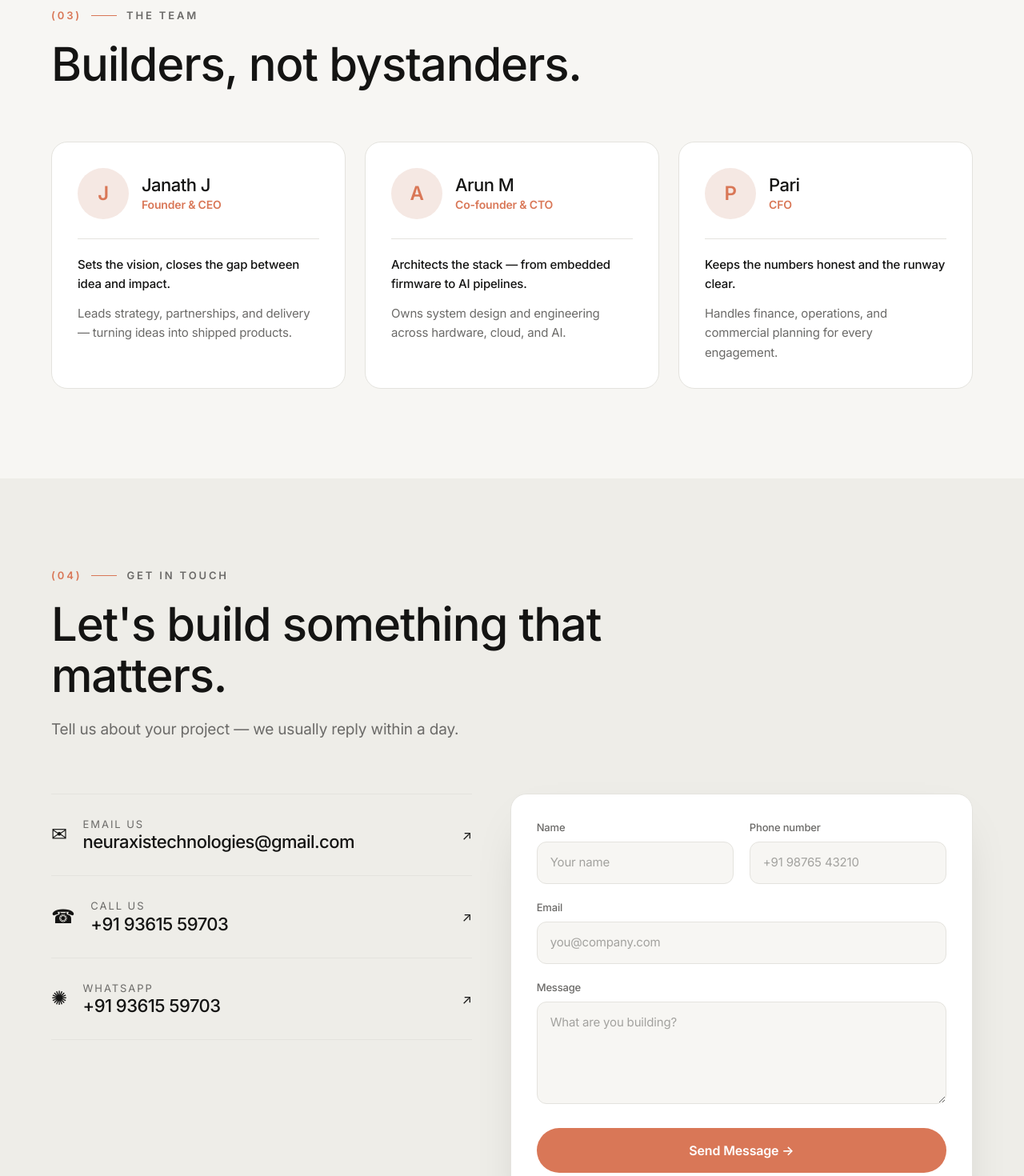
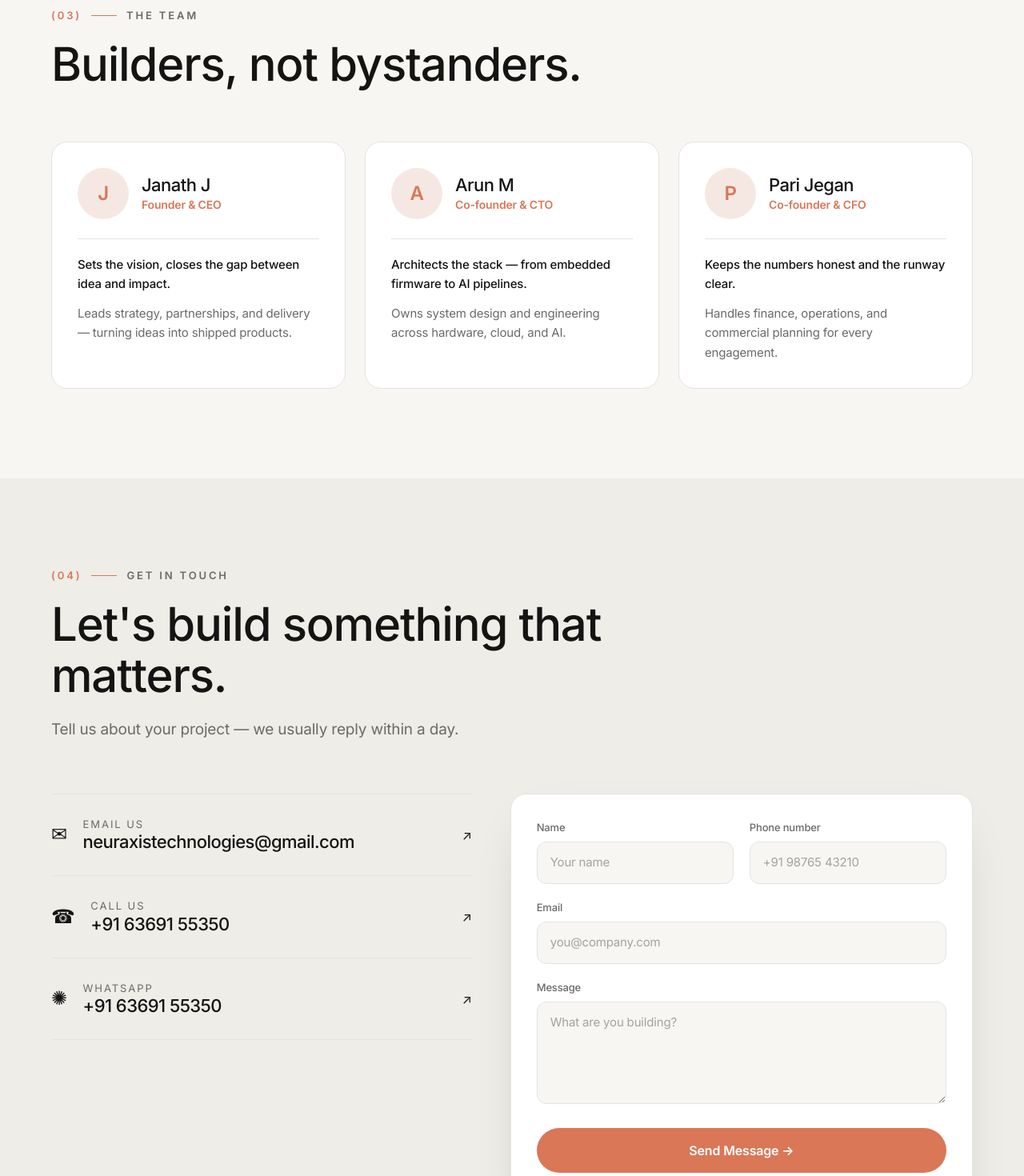
Before and after one commit to ARUN18-lang/Neuraxis, a React (Vite) app: page / in a window 1280 px wide. Shown: the part 6989-8459 px from the top of the page at 80% size. Built offline with nearby package versions, Linux system fonts and the light colour scheme; no server answers.

Commit message:
Update site.js

```diff
--- a/src/data/site.js
+++ b/src/data/site.js
@@ -7,13 +7,13 @@ export const contact = {
   email: "neuraxistechnologies@gmail.com",
 
   // Display phone number, e.g. "+91 98765 43210" (PLACEHOLDER — fill this in)
-  phoneDisplay: "+91 93615 59703",
+  phoneDisplay: "+91 63691 55350",
 
   // Phone number for the tel: link, digits + country code only (PLACEHOLDER)
-  phoneLink: "+919361559703",
+  phoneLink: "+916369155350",
 
   // WhatsApp number, digits only incl. country code, e.g. "919876543210" (PLACEHOLDER)
-  whatsapp: "919361559703",
+  whatsapp: "916369155350",
 };
 
 export const services = [
@@ -84,8 +84,8 @@ export const team = [
   },
   {
     initial: "P",
-    name: "Pari",
-    role: "CFO",
+    name: "Pari Jegan",
+    role: "Co-founder & CFO",
     tag: "Keeps the numbers honest and the runway clear.",
     bio: "Handles finance, operations, and commercial planning for every engagement.",
   },
```
